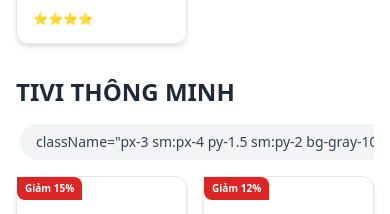
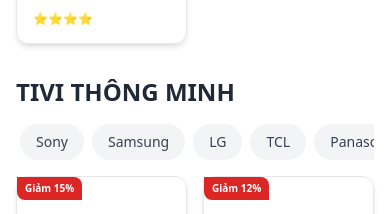
Before and after one commit to cao-minh-pc05371/FE_Du_An-Tot_Nghiep, a React (Vite) app: page / in a window 390 px wide. Shown: the part 4720-4934 px from the top of the page. Built offline with nearby package versions, Linux system fonts and the light colour scheme.

Commit message:
Fix lỗi TiviSection

```diff
--- a/src/pages/Client/Home/Tivi/Tivi.jsx
+++ b/src/pages/Client/Home/Tivi/Tivi.jsx
@@ -62,7 +62,6 @@ const Tivi = () => {
               key={index}
               className="whitespace-nowrap px-4 py-2 bg-gray-100 rounded-full text-sm text-gray-700 hover:bg-red-100 transition"
             >
-              className="px-3 sm:px-4 py-1.5 sm:py-2 bg-gray-100 rounded-full text-xs sm:text-sm text-gray-700 hover:bg-red-100 transition whitespace-nowrap">
               {brand}
             </button>
           ))}
```
